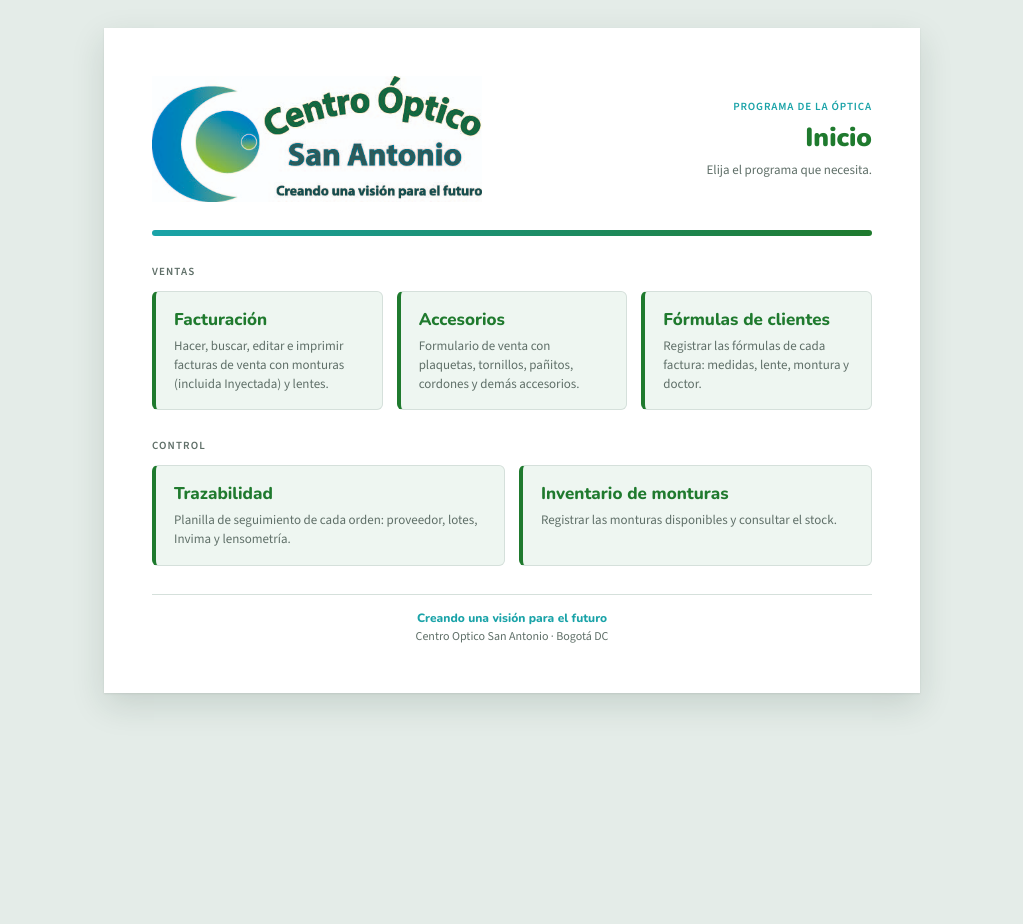
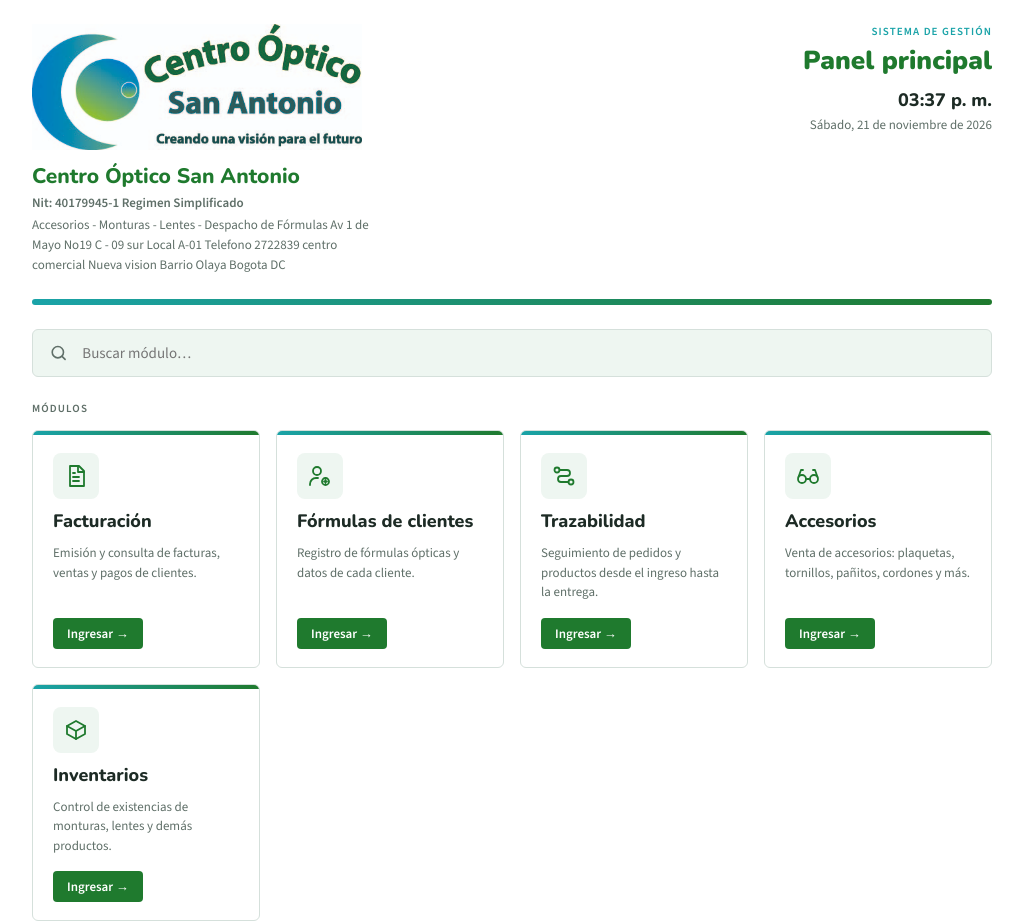
Before and after one commit to opticasimpactovisual-bit/San-Antonio, a plain HTML site: page Inicio/index.html in a window 1280 px wide. Shown: the whole page, without its empty margins (128-1151 px from the left). Before the commit the page ends 800 px from the top, so only its background shows below. Drawn offline with nearby package versions, Linux system fonts and the light colour scheme.

Commit message:
Cambiar página de inicio al estilo de panel principal
Co-Authored-By: Claude Opus 5.5 <noreply@anthropic.com>

```diff
--- a/Inicio/index.html
+++ b/Inicio/index.html
@@ -7,61 +7,128 @@
     <link rel="preconnect" href="https://fonts.googleapis.com">
     <link rel="preconnect" href="https://fonts.gstatic.com" crossorigin>
     <link rel="stylesheet" href="https://fonts.googleapis.com/css2?family=Nunito:wght@700;800;900&family=Source+Sans+3:wght@400;600&display=swap">
-    <link rel="stylesheet" href="inicio.css?v=1">
+    <link rel="stylesheet" href="inicio.css?v=2">
 </head>
 <body>
 
 <main class="hoja">
 
+    <!-- Encabezado: logo y datos del negocio a la izquierda, panel y reloj a la derecha -->
     <header class="encabezado">
-        <img src="/Facturacion/Imagen/Logo%20JPG.jpg" alt="Centro Óptico San Antonio" class="logo">
+        <div class="negocio">
+            <img src="/Facturacion/Imagen/Logo%20JPG.jpg" alt="Centro Óptico San Antonio" class="logo">
+            <h1>Centro Óptico San Antonio</h1>
+            <h2>Nit: 40179945-1 Regimen Simplificado</h2>
+            <p>Accesorios - Monturas - Lentes - Despacho de Fórmulas Av 1 de Mayo No19 C - 09 sur Local A-01 Telefono 2722839 centro comercial Nueva vision Barrio Olaya Bogota DC</p>
+        </div>
         <div class="documento">
-            <span class="regimen">Programa de la óptica</span>
-            <h1>Inicio</h1>
-            <p>Elija el programa que necesita.</p>
+            <span class="regimen">Sistema de gestión</span>
+            <h3>Panel principal</h3>
+            <strong id="hora" class="hora">--:--</strong>
+            <span id="fecha" class="fecha"></span>
         </div>
     </header>
 
     <div class="franja"></div>
 
-    <section>
-        <p class="titulo">Ventas</p>
-        <div class="programas">
-            <a class="programa" href="/Facturacion/Facturacion.html?v=6">
-                <strong>Facturación</strong>
-                <span>Hacer, buscar, editar e imprimir facturas de venta con monturas (incluida Inyectada) y lentes.</span>
-            </a>
-            <a class="programa" href="/Accesorios/Acesorios.html?v=6">
-                <strong>Accesorios</strong>
-                <span>Formulario de venta con plaquetas, tornillos, pañitos, cordones y demás accesorios.</span>
-            </a>
-            <a class="programa" href="/Formulas/Formulas_clientes.html?v=6">
-                <strong>Fórmulas de clientes</strong>
-                <span>Registrar las fórmulas de cada factura: medidas, lente, montura y doctor.</span>
-            </a>
-        </div>
-    </section>
+    <label class="buscador">
+        <svg width="20" height="20" viewBox="0 0 24 24" fill="none" stroke="currentColor" stroke-width="2" stroke-linecap="round"><circle cx="11" cy="11" r="7"/><path d="m20 20-3.5-3.5"/></svg>
+        <input type="search" id="buscar" placeholder="Buscar módulo…" autocomplete="off" aria-label="Buscar módulo">
+    </label>
 
     <section>
-        <p class="titulo">Control</p>
-        <div class="programas">
-            <a class="programa" href="/Trasavilidad/trasavilidad.html?v=6">
+        <p class="titulo">Módulos</p>
+
+        <div class="modulos" id="modulos">
+
+            <a class="modulo" href="/Facturacion/Facturacion.html?v=6" data-claves="facturacion facturas ventas pagos cobro">
+                <span class="icono">
+                    <svg width="24" height="24" viewBox="0 0 24 24" fill="none" stroke="currentColor" stroke-width="1.8" stroke-linecap="round" stroke-linejoin="round"><path d="M6 2h9l5 5v15H6z"/><path d="M14 2v6h6"/><path d="M9 13h6M9 17h6M9 9h2"/></svg>
+                </span>
+                <strong>Facturación</strong>
+                <span class="texto">Emisión y consulta de facturas, ventas y pagos de clientes.</span>
+                <span class="boton">Ingresar →</span>
+            </a>
+
+            <a class="modulo" href="/Formulas/Formulas_clientes.html?v=6" data-claves="formulas clientes receta graduacion medidas doctor">
+                <span class="icono">
+                    <svg width="24" height="24" viewBox="0 0 24 24" fill="none" stroke="currentColor" stroke-width="1.8" stroke-linecap="round" stroke-linejoin="round"><circle cx="9" cy="7" r="4"/><path d="M2 21v-1a6 6 0 0 1 6-6h2"/><circle cx="17.5" cy="17.5" r="3.5"/><path d="M17.5 16v3M16 17.5h3"/></svg>
+                </span>
+                <strong>Fórmulas de clientes</strong>
+                <span class="texto">Registro de fórmulas ópticas y datos de cada cliente.</span>
+                <span class="boton">Ingresar →</span>
+            </a>
+
+            <a class="modulo" href="/Trasavilidad/trasavilidad.html?v=6" data-claves="trazabilidad trasavilidad seguimiento pedidos orden lotes invima">
+                <span class="icono">
+                    <svg width="24" height="24" viewBox="0 0 24 24" fill="none" stroke="currentColor" stroke-width="1.8" stroke-linecap="round" stroke-linejoin="round"><circle cx="5" cy="6" r="2.5"/><circle cx="19" cy="18" r="2.5"/><path d="M7.5 6H15a3 3 0 0 1 0 6H9a3 3 0 0 0 0 6h7.5"/></svg>
+                </span>
                 <strong>Trazabilidad</strong>
-                <span>Planilla de seguimiento de cada orden: proveedor, lotes, Invima y lensometría.</span>
+                <span class="texto">Seguimiento de pedidos y productos desde el ingreso hasta la entrega.</span>
+                <span class="boton">Ingresar →</span>
             </a>
-            <a class="programa" href="/Invetarios/Inventarios.html?v=6">
-                <strong>Inventario de monturas</strong>
-                <span>Registrar las monturas disponibles y consultar el stock.</span>
+
+            <a class="modulo" href="/Accesorios/Acesorios.html?v=6" data-claves="accesorios plaquetas tornillos panitos cordones venta">
+                <span class="icono">
+                    <svg width="24" height="24" viewBox="0 0 24 24" fill="none" stroke="currentColor" stroke-width="1.8" stroke-linecap="round" stroke-linejoin="round"><circle cx="6" cy="15" r="4"/><circle cx="18" cy="15" r="4"/><path d="M10 15h4"/><path d="M2.5 13 5 6h2"/><path d="M21.5 13 19 6h-2"/></svg>
+                </span>
+                <strong>Accesorios</strong>
+                <span class="texto">Venta de accesorios: plaquetas, tornillos, pañitos, cordones y más.</span>
+                <span class="boton">Ingresar →</span>
             </a>
+
+            <a class="modulo" href="/Invetarios/Inventarios.html?v=6" data-claves="inventarios inventario monturas lentes stock existencias productos">
+                <span class="icono">
+                    <svg width="24" height="24" viewBox="0 0 24 24" fill="none" stroke="currentColor" stroke-width="1.8" stroke-linecap="round" stroke-linejoin="round"><path d="M21 8 12 3 3 8v8l9 5 9-5z"/><path d="M3 8l9 5 9-5M12 13v8"/></svg>
+                </span>
+                <strong>Inventarios</strong>
+                <span class="texto">Control de existencias de monturas, lentes y demás productos.</span>
+                <span class="boton">Ingresar →</span>
+            </a>
+
         </div>
+
+        <p class="vacio" id="sinResultados">No se encontró ningún módulo con ese nombre.</p>
     </section>
-
-    <footer class="pie">
-        <em>Creando una visión para el futuro</em><br>
-        Centro Optico San Antonio · Bogotá DC
-    </footer>
 
 </main>
 
+<script>
+    // Reloj y fecha
+    function actualizarReloj() {
+        const ahora = new Date();
+        document.getElementById('hora').textContent =
+            ahora.toLocaleTimeString('es-CO', { hour: '2-digit', minute: '2-digit' });
+        const fecha = ahora.toLocaleDateString('es-CO', { weekday: 'long', day: 'numeric', month: 'long', year: 'numeric' });
+        document.getElementById('fecha').textContent = fecha.charAt(0).toUpperCase() + fecha.slice(1);
+    }
+    actualizarReloj();
+    setInterval(actualizarReloj, 30000);
+
+    // Buscador de módulos (no importan tildes ni mayúsculas)
+    const normalizar = t => t.toLowerCase().normalize('NFD').replace(/[̀-ͯ]/g, '');
+    const modulos = document.querySelectorAll('#modulos .modulo');
+    const vacio = document.getElementById('sinResultados');
+    const buscar = document.getElementById('buscar');
+
+    buscar.addEventListener('input', () => {
+        const q = normalizar(buscar.value.trim());
+        let visibles = 0;
+        modulos.forEach(m => {
+            const mostrar = normalizar(m.textContent + ' ' + m.dataset.claves).includes(q);
+            m.style.display = mostrar ? '' : 'none';
+            if (mostrar) visibles++;
+        });
+        vacio.style.display = visibles ? 'none' : 'block';
+    });
+
+    // Enter abre el primer módulo que se ve
+    buscar.addEventListener('keydown', e => {
+        if (e.key !== 'Enter') return;
+        const primero = [...modulos].find(m => m.style.display !== 'none');
+        if (primero) window.location.href = primero.href;
+    });
+</script>
+
 </body>
 </html>
--- a/Inicio/inicio.css
+++ b/Inicio/inicio.css
@@ -1,11 +1,11 @@
-/* Página de inicio - mismo estilo que la factura de venta (colores del logo) */
+/* Página de inicio - estilo de panel principal con los colores del logo */
 :root {
-    --fondo: #e4ece8;
-    --papel: #ffffff;
+    --fondo: #ffffff;
     --tinta: #1d2b25;
     --gris: #5f6f68;
     --linea: #d5e0db;
     --verde: #1f7a2e;
+    --verde-oscuro: #17601f;
     --azul: #1aa3a8;
     --verde-suave: #eef6f1;
 
@@ -17,7 +17,7 @@
 
 body {
     margin: 0;
-    padding: 28px 16px 48px;
+    padding: 24px 16px 48px;
     background: var(--fondo);
     color: var(--tinta);
     font-family: var(--letra-texto);
@@ -25,52 +25,83 @@ body {
 }
 
 .hoja {
-    max-width: 816px;
+    max-width: 960px;
     margin: 0 auto;
-    padding: 48px;
-    background: var(--papel);
-    box-shadow: 0 1px 2px rgba(0, 0, 0, .08), 0 12px 32px rgba(20, 50, 35, .14);
     display: grid;
-    gap: 28px;
+    gap: 24px;
 }
 
-section { display: grid; gap: 12px; }
+section { display: grid; gap: 14px; }
 
 /* ---------- Encabezado ---------- */
 .encabezado {
     display: grid;
     grid-template-columns: minmax(0, 1fr) auto;
     gap: 24px;
-    align-items: center;
+    align-items: start;
 }
 
-.logo { width: 100%; max-width: 330px; height: auto; display: block; }
+.negocio { display: grid; gap: 4px; max-width: 360px; }
+.logo { width: 100%; max-width: 330px; height: auto; display: block; margin-bottom: 8px; }
 
-.documento { display: grid; justify-items: end; gap: 6px; text-align: right; }
+.negocio h1 {
+    margin: 0;
+    font-family: var(--letra-titulo);
+    font-size: 21px;
+    font-weight: 800;
+    color: var(--verde);
+}
+.negocio h2 { margin: 0; font-size: 13px; font-weight: 600; color: var(--gris); }
+.negocio p { margin: 0; font-size: 13px; line-height: 1.55; color: var(--gris); }
+
+.documento { display: grid; justify-items: end; gap: 4px; text-align: right; }
 
 .regimen {
     font-size: 11px;
     font-weight: 600;
-    letter-spacing: .08em;
+    letter-spacing: .1em;
     text-transform: uppercase;
     color: var(--azul);
 }
 
-.documento h1 {
-    margin: 0;
+.documento h3 {
+    margin: 0 0 6px;
     font-family: var(--letra-titulo);
     font-size: 26px;
     font-weight: 900;
     color: var(--verde);
 }
 
-.documento p { margin: 0; font-size: 13px; color: var(--gris); }
+.hora { font-family: var(--letra-titulo); font-size: 18px; font-weight: 800; }
+.fecha { font-size: 13px; color: var(--gris); }
 
 .franja {
     height: 6px;
     border-radius: 3px;
     background: linear-gradient(90deg, var(--azul), var(--verde));
 }
+
+/* ---------- Buscador ---------- */
+.buscador {
+    display: flex;
+    align-items: center;
+    gap: 12px;
+    padding: 12px 16px;
+    background: var(--verde-suave);
+    border: 1px solid var(--linea);
+    border-radius: 6px;
+    color: var(--gris);
+}
+.buscador input {
+    width: 100%;
+    border: none;
+    outline: none;
+    background: transparent;
+    font: inherit;
+    font-size: 15px;
+    color: var(--tinta);
+}
+.buscador:focus-within { border-color: var(--azul); }
 
 .titulo {
     margin: 0;
@@ -81,56 +112,72 @@ section { display: grid; gap: 12px; }
     color: var(--gris);
 }
 
-/* ---------- Botones de cada programa ---------- */
-.programas {
+/* ---------- Tarjetas de cada módulo ---------- */
+.modulos {
     display: grid;
-    grid-template-columns: repeat(auto-fit, minmax(220px, 1fr));
-    gap: 14px;
+    grid-template-columns: repeat(auto-fill, minmax(200px, 1fr));
+    gap: 16px;
 }
 
-.programa {
-    display: grid;
-    gap: 6px;
-    align-content: start;
-    padding: 16px 18px;
-    background: var(--verde-suave);
+.modulo {
+    position: relative;
+    display: flex;
+    flex-direction: column;
+    gap: 10px;
+    padding: 22px 20px 18px;
+    background: #fff;
     border: 1px solid var(--linea);
-    border-left: 4px solid var(--verde);
     border-radius: 6px;
     color: var(--tinta);
     text-decoration: none;
-    transition: background .15s, border-color .15s, transform .15s;
+    overflow: hidden;
+    transition: box-shadow .15s, transform .15s, border-color .15s;
 }
-.programa strong {
-    font-family: var(--letra-titulo);
-    font-size: 17px;
-    font-weight: 800;
+.modulo::before {
+    content: "";
+    position: absolute;
+    inset: 0 0 auto 0;
+    height: 4px;
+    background: linear-gradient(90deg, var(--azul), var(--verde));
+}
+
+.icono {
+    width: 46px;
+    height: 46px;
+    display: grid;
+    place-items: center;
+    border-radius: 8px;
+    background: var(--verde-suave);
     color: var(--verde);
 }
-.programa span { font-size: 13px; line-height: 1.45; color: var(--gris); }
 
-.programa:hover { background: #e2f0e7; border-left-color: var(--azul); transform: translateY(-2px); }
-.programa:focus-visible { outline: 2px solid var(--azul); outline-offset: 2px; }
+.modulo strong {
+    font-family: var(--letra-titulo);
+    font-size: 18px;
+    font-weight: 800;
+}
+.modulo .texto { flex: 1; font-size: 13px; line-height: 1.5; color: var(--gris); }
 
-/* ---------- Pie ---------- */
-.pie {
-    text-align: center;
-    font-size: 12px;
-    color: var(--gris);
-    border-top: 1px solid var(--linea);
-    padding-top: 14px;
-    line-height: 1.5;
+.boton {
+    align-self: flex-start;
+    margin-top: 6px;
+    padding: 7px 14px;
+    border-radius: 4px;
+    background: var(--verde);
+    color: #fff;
+    font-size: 13px;
+    font-weight: 600;
+    transition: background .15s;
 }
-.pie em {
-    font-family: var(--letra-titulo);
-    font-style: normal;
-    font-weight: 800;
-    color: var(--azul);
-}
+
+.modulo:hover { transform: translateY(-2px); box-shadow: 0 8px 20px rgba(20, 50, 35, .12); border-color: var(--azul); }
+.modulo:hover .boton { background: var(--verde-oscuro); }
+.modulo:focus-visible { outline: 2px solid var(--azul); outline-offset: 2px; }
+
+.vacio { display: none; margin: 0; padding: 32px 0; text-align: center; color: var(--gris); }
 
 /* ---------- Celular ---------- */
 @media (max-width: 640px) {
-    .hoja { padding: 20px; }
     .encabezado { grid-template-columns: 1fr; }
     .documento { justify-items: start; text-align: left; }
 }
```
